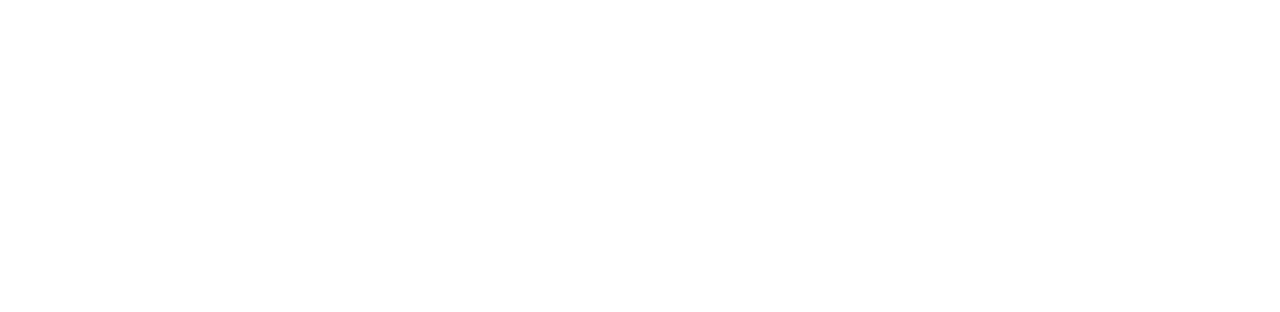
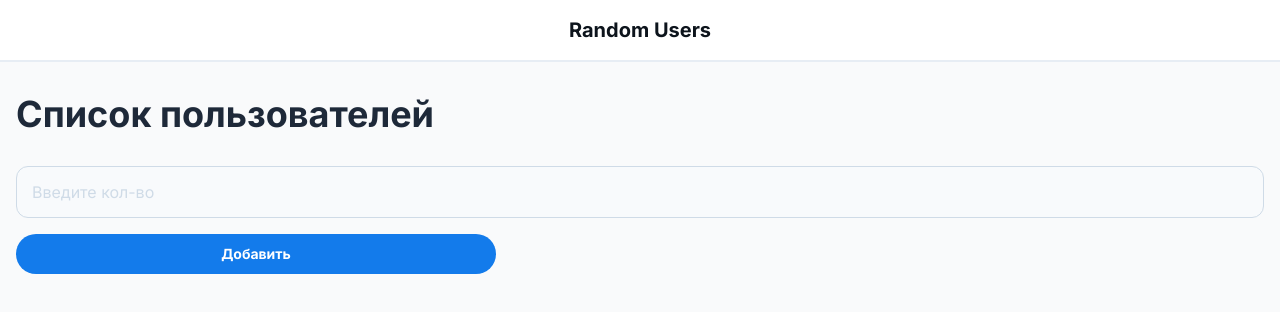
Before and after one commit to nlsnnn/random-users, a React (Vite) app in the folder frontend/: page / in a window 1280 px wide. Shown: the top 312 px of the page. Built offline with nearby package versions, Linux system fonts and the light colour scheme.

Commit message:
feat: add Home and AddPerson components

```diff
--- a/frontend/src/App.jsx
+++ b/frontend/src/App.jsx
@@ -1,5 +1,14 @@
+import { BrowserRouter, Route, Routes } from "react-router-dom";
+import { Home } from "./components/Pages/Home";
 
 function App() {
+  return (
+    <BrowserRouter>
+      <Routes>
+        <Route path="/" element={<Home />} />
+      </Routes>
+    </BrowserRouter>
+  );
 }
 
-export default App
+export default App;
--- /dev/null
+++ b/frontend/src/components/Features/AddPerson/AddPerson.jsx
@@ -0,0 +1,14 @@
+export const AddPerson = () => {
+  return (
+    <div className="flex flex-col container mx-auto py-8 gap-4">
+      <input
+        type="text"
+        placeholder="Введите кол-во"
+        className="p-[15px] flex w-full min-w-0 h-14 flex-1 text-muted bg-slate-50 resize-none overflow-hidden rounded-xl focus:outline-0 focus:ring-0 border border-[var(--color-border)] focus:border-[var(--color-border)] placeholder:text-[var(--color-border)]"
+      />
+      <button className="flex min-w-[84px] max-w-[480px] bg-[var(--color-primary)] h-10 px-4 text-white text-sm font-bold cursor-pointer items-center justify-center overflow-hidden rounded-full hover:bg-[var(--color-muted)] transition duration-300">
+        Добавить
+      </button>
+    </div>
+  );
+};
--- /dev/null
+++ b/frontend/src/components/Pages/Home.jsx
@@ -0,0 +1,20 @@
+import { AddPerson } from "../Features/AddPerson/AddPerson";
+import { Header } from "../UI/Header";
+
+export const Home = () => {
+  return (
+    <>
+      <Header />
+      <main className="bg-gray-50 h-screen">
+        <div className="flex flex-col container mx-auto px-4 py-8">
+          <h1 className="text-4xl font-bold text-gray-800">
+            Список пользователей
+          </h1>
+          <div>
+            <AddPerson />
+          </div>
+        </div>
+      </main>
+    </>
+  );
+};
```
